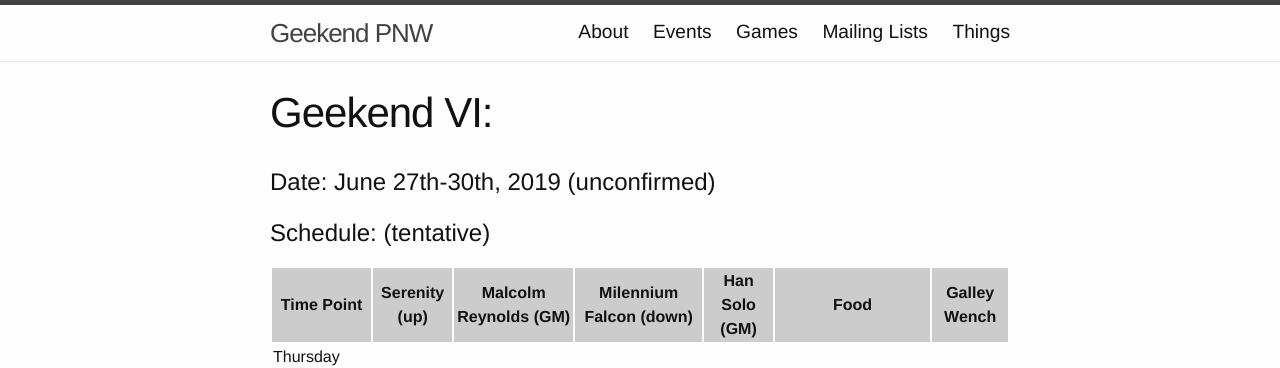
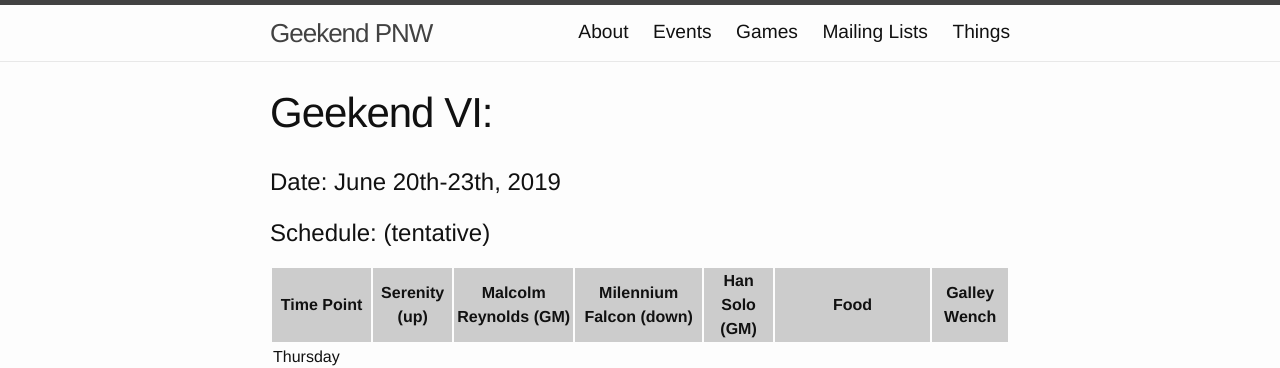
Before and after one commit to Geekend-PNW/geekend-pnw.github.com, a Jekyll site: the page built from _events/2019-06.md, in a window 1280 px wide. Shown: the top 368 px of the page. Built offline with Jekyll 4.4.1, drawn with Linux system fonts in a browser that asks for light colours.

Commit message:
weekend change

```diff
--- a/_events/2019-06.md
+++ b/_events/2019-06.md
@@ -3,7 +3,7 @@ title: "Geekend VI:"
 event_id: 2019-06
 redirect_from: [ / ]
 ---
-# Date: June 27th-30th, 2019 (unconfirmed)
+# Date: June 20th-23th, 2019
 
 # Schedule: (tentative)
 
```
